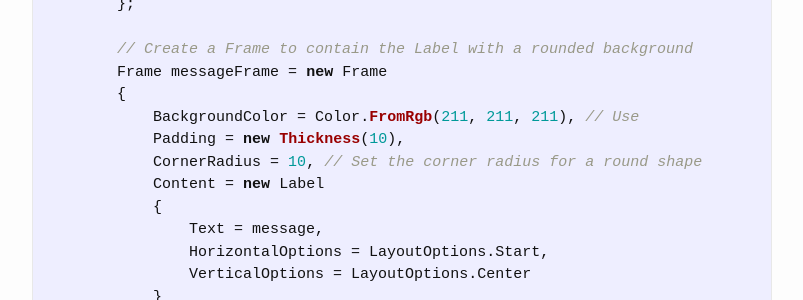
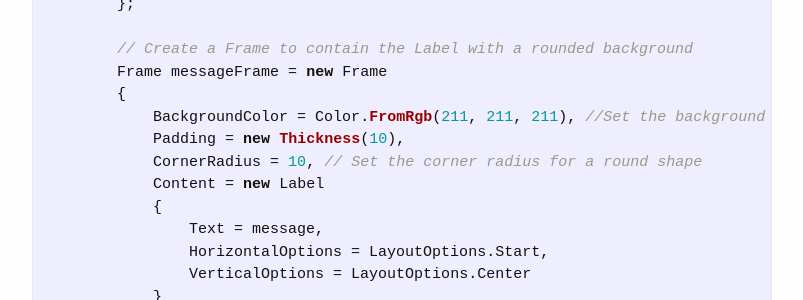
Before and after one commit to vaughnellis/tech-blog, a Jekyll site: the page built from _posts/2023-06-28-exploring-potential-maui.md, in a window 1280 px wide and 900 px high, scrolled down 9896 px. Shown: the part 151-451 px from the top of the window, without its empty margins (238-1041 px from the left). Built offline with Jekyll 4.4.1, drawn with Linux system fonts in a browser that asks for light colours.

Commit message:
Update comment

```diff
--- a/_posts/2023-06-28-exploring-potential-maui.md
+++ b/_posts/2023-06-28-exploring-potential-maui.md
@@ -219,7 +219,7 @@ Now, in the MessagingPage.xaml.cs, update the code below:
         // Create a Frame to contain the Label with a rounded background
         Frame messageFrame = new Frame
         {
-            BackgroundColor = Color.FromRgb(211, 211, 211), // Use
+            BackgroundColor = Color.FromRgb(211, 211, 211), //Set the background color
             Padding = new Thickness(10),
             CornerRadius = 10, // Set the corner radius for a round shape
             Content = new Label
```
